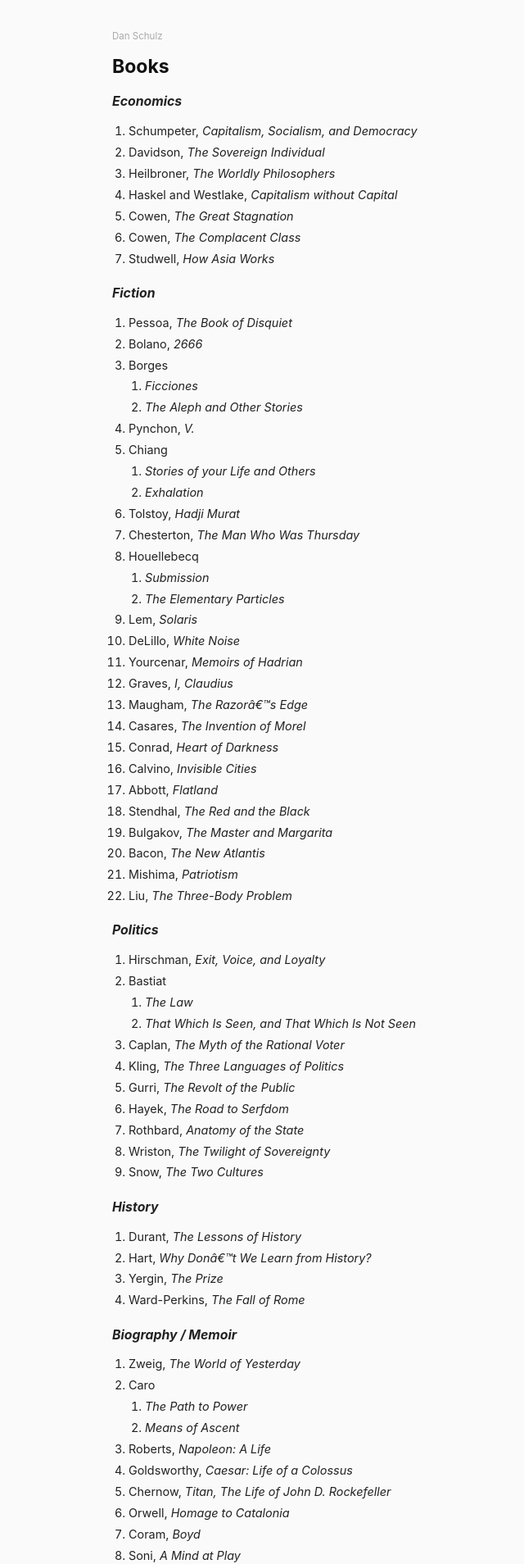
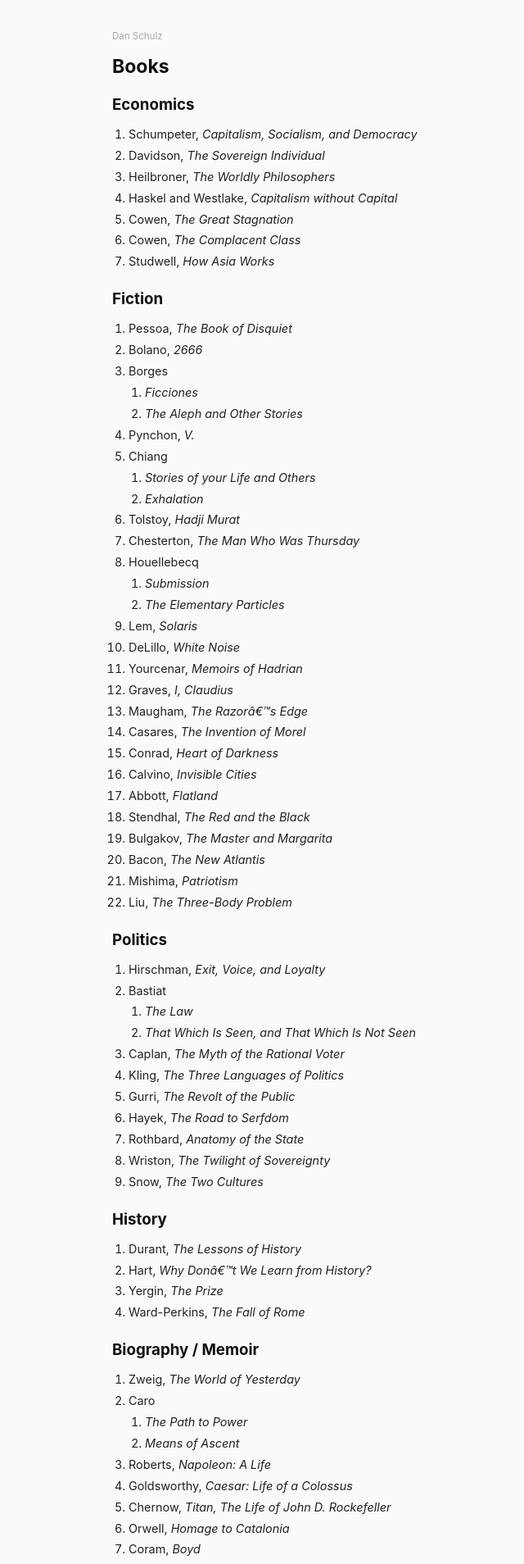
Before and after one commit to danschlz/danschulz.github.io, a Jekyll site: the page built from books.md, in a window 1280 px wide. Shown: the top 1908 px of the page at 82% size, without its empty margins (183-823 px from the left). Built offline with Jekyll 4.4.1, drawn with Linux system fonts in a browser that asks for light colours.

```diff
--- a/books.md
+++ b/books.md
@@ -4,8 +4,7 @@ title: Books
 permalink: /books/
 ---
 
-
-### Economics
+## Economics
 - Schumpeter, _Capitalism, Socialism, and Democracy_
 - Davidson, _The Sovereign Individual_
 - Heilbroner, _The Worldly Philosophers_
@@ -14,7 +13,7 @@ permalink: /books/
 - Cowen, _The Complacent Class_
 - Studwell, _How Asia Works_
 
-### Fiction
+## Fiction
 - Pessoa, _The Book of Disquiet_
 - Bolano, _2666_
 - Borges
@@ -44,7 +43,7 @@ permalink: /books/
 - Mishima, _Patriotism_
 - Liu, _The Three-Body Problem_
 
-### Politics
+## Politics
 - Hirschman, _Exit, Voice, and Loyalty_
 - Bastiat
 	- _The Law_
@@ -57,13 +56,13 @@ permalink: /books/
 - Wriston, _The Twilight of Sovereignty_
 - Snow, _The Two Cultures_
 
-### History
+## History
 - Durant, _The Lessons of History_
 - Hart, _Why Don't We Learn from History?_
 - Yergin, _The Prize_
 - Ward-Perkins, _The Fall of Rome_
 
-### Biography / Memoir
+## Biography / Memoir
 - Zweig, _The World of Yesterday_
 - Caro
 	- _The Path to Power_
@@ -76,25 +75,25 @@ permalink: /books/
 - Soni, _A Mind at Play_
 - Thorp, _A Man for All Markets_
 
-### Biology / Anthropology
+## Biology / Anthropology
 - Dawkins, _The Selfish Gene_
 - Henrich, _The Secret of Our Success_
 - Ridley, _The Red Queen_
 - Mukherjee, _The Gene_
 - Pinker, _The Blank Slate_
 
-### Silicon Valley
+## Silicon Valley
 - Waldrop, _The Dream Machine_
 - Reid, _The Chip_
 - Kidder, _The Soul of a New Machine_
 - Berlin, _Troublemakers_
 
-### Science / Physics
+## Science / Physics
 - Deutsch, _The Beginning of Infinity_
 - Feynman, _The Feynman Lectures on Physics_
 - Gleick, _The Information_
 
-### Philosophy
+## Philosophy
 - Nietzsche
 	- _Twilight of the Idols_
     - _Ecce Homo_
@@ -109,7 +108,7 @@ permalink: /books/
 - Durant, _The Story of Philosophy_
 - Dennett, _Intution Pumps_
 
-### Ideas, Broadly
+## Ideas, Broadly
 - Bayles, _Art and Fear_
 - Johnstone, _Impro_
 - Taleb, _Incerto_
@@ -119,19 +118,19 @@ permalink: /books/
 - Yudkowsky, _Inadequate Equilibria_
 - Thiel, _Zero to One_
 
-### Investing
+## Investing
 - Graham, _The Intelligent Investor_
 - Marks, _The Most Important Thing_
 - Dalio, _Principles_
 - Feld, _Venture Deals_
 
-### Business History
+## Business History
 - Burrough, _Barbarians at the Gate_
 - Morris, _The Tycoons_
 - Ferguson, _The Ascent of Money_
 - Thorndike, _The Outsiders_
 - Stone, _The Everything Store_
 
-### Writing
+## Writing
 - McCloskey, _Economical Writing_
 - Strunk, _The Elements of Style_
```
